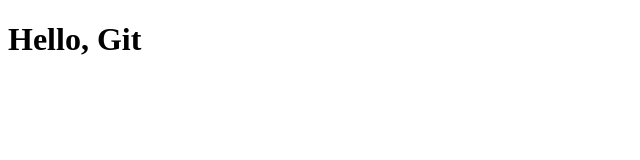
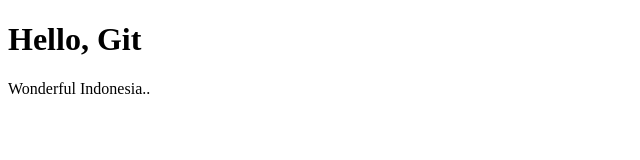
Before and after one commit to BenayaEmmanuel/Benuelz, a plain HTML site: page index.html in a window 1280 px wide. Shown: the whole page, without its empty margins (0-640 px from the left). Drawn offline with Linux system fonts and the light colour scheme.

Commit message:
added p element

```diff
--- a/index.html
+++ b/index.html
@@ -8,6 +8,7 @@
 </head>
 <body>
     <h1>Hello, Git</h1>
+    <p>Wonderful Indonesia..</p>
 </body>
 <script src="script.js"></script>
 </html>
```
